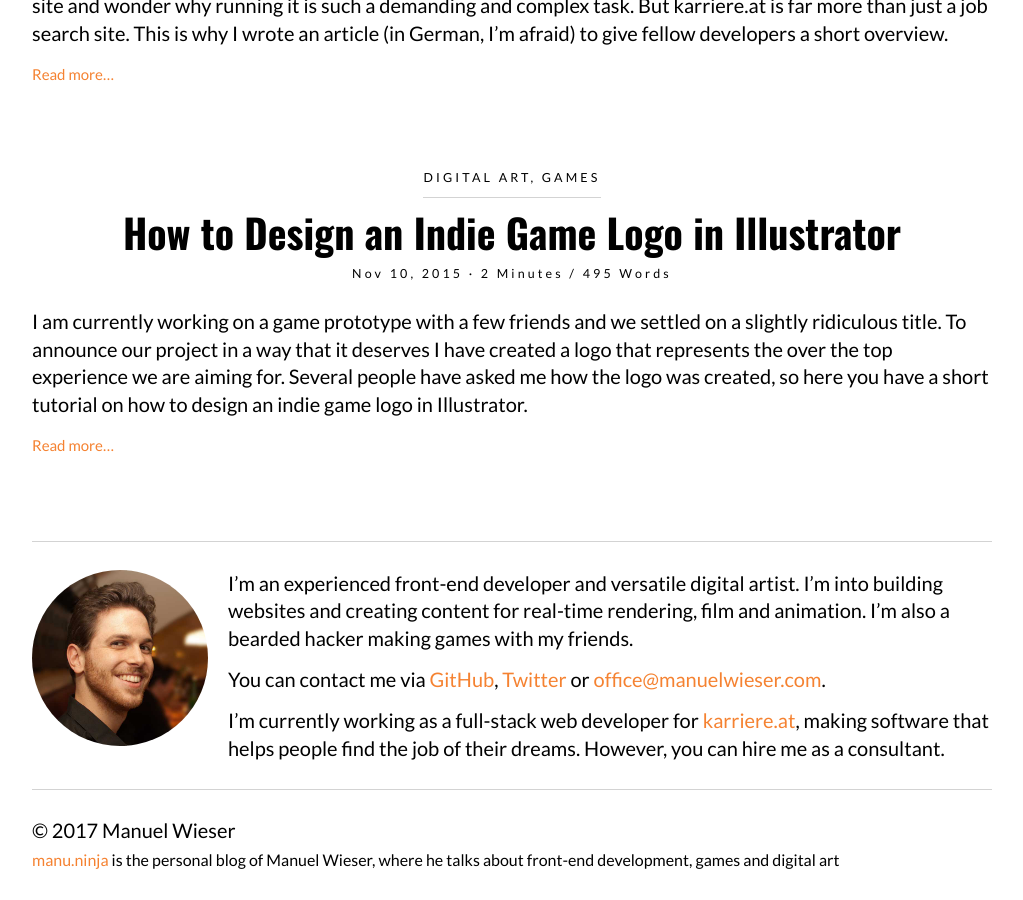
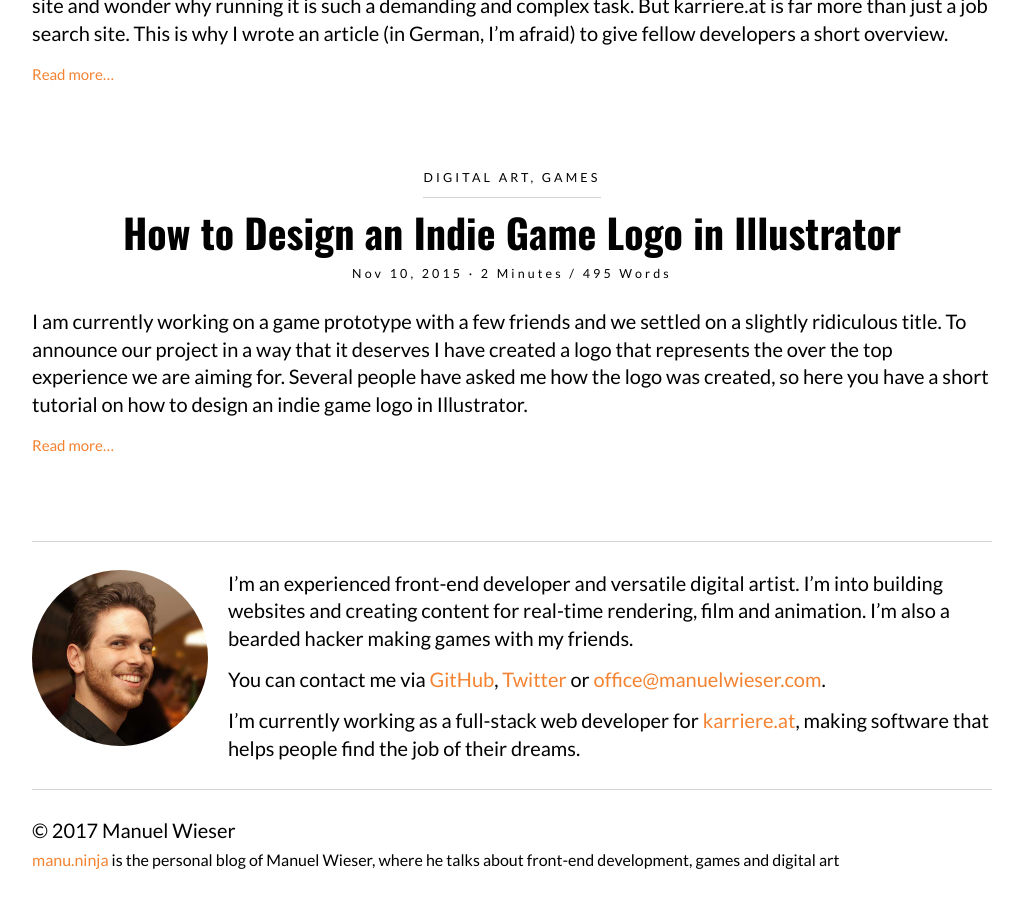
Before and after one commit to Lorti/manu.ninja, a Jekyll site: the page built from index.html, in a window 1280 px wide and 900 px high, scrolled down 7543 px. Shown: the whole window, without its empty margins (128-1151 px from the left). Built offline with Jekyll 4.4.1, drawn with Linux system fonts in a browser that asks for light colours; nearby versions of some CDN libraries.

Commit message:
Update footer.html

```diff
--- a/_includes/footer.html
+++ b/_includes/footer.html
@@ -18,7 +18,7 @@
                 <p>You can contact me via <a href="https://github.com/Lorti">GitHub</a>, <a
                         href="http://twitter.com/manuelwieser">Twitter</a> or <a href="mailto:office@manuelwieser.com">office@manuelwieser.com</a>.</p>
                 <p>I’m currently working as a full-stack web developer for
-                    <a href="http://www.karriere.at">karriere.at</a>, making software that helps people find the job of their dreams. However, you can hire me as a consultant.
+                    <a href="http://www.karriere.at">karriere.at</a>, making software that helps people find the job of their dreams.
             </div>
         </div>
 
```
